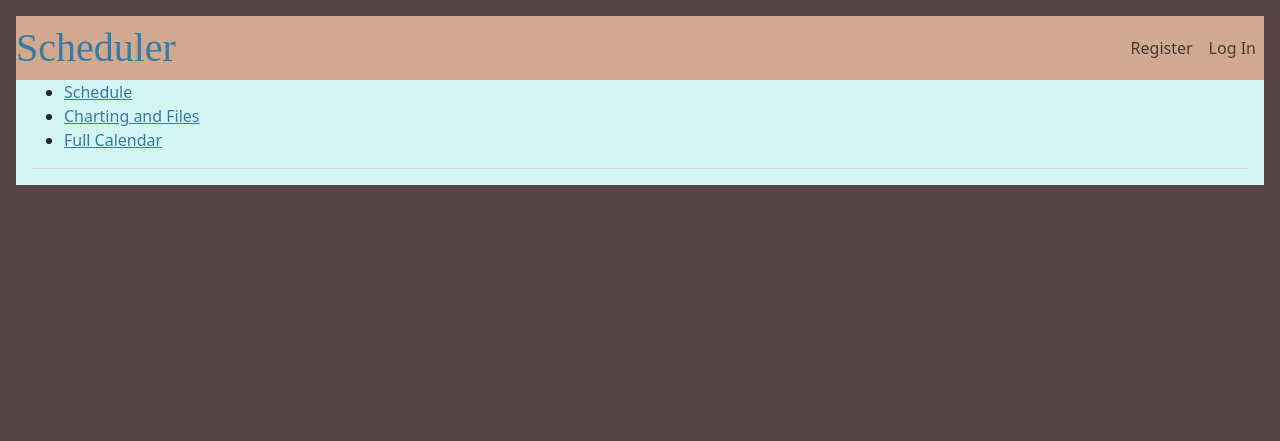
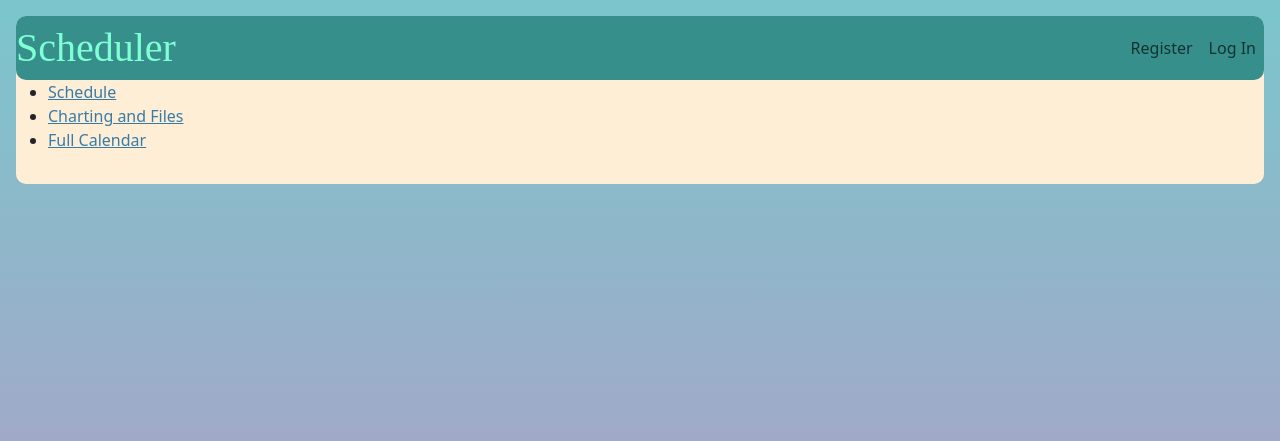
Before and after one commit to agene0001/Scheduler, a Flask app: template flaskr/templates/admin/landingA.html in a window 1280 px wide. Shown: the top 441 px of the page. Run offline with Flask 3, Linux system fonts and the light colour scheme; the template is opened without the code that fills it, so the values that code supplies are empty.

Commit message:
Update HTML structure and apply new CSS styling
The base HTML template structure has been updated to clearly define the head, body, header, and content sections. Changes have also been made in the CSS styling, including color schemes and elements' layout, to enhance the overall user interface and provide a more pleasing visual experience.

```diff
--- a/flaskr/static/style.css
+++ b/flaskr/static/style.css
@@ -1,18 +1,27 @@
 html {
     font-family: sans-serif;
-    background: #554348;
+
+background: #BE93C5;  /* fallback for old browsers */
+background: -webkit-linear-gradient(to bottom, #7BC6CC, #BE93C5);  /* Chrome 10-25, Safari 5.1-6 */
+background: linear-gradient(to bottom, #7BC6CC, #BE93C5);
+
+    background-repeat: no-repeat;
+
+    background-attachment: fixed;
+/* W3C, IE 10+/ Edge, Firefox 16+, Chrome 26+, Opera 12+, Safari 7+ */
     padding: 1rem;
 }
 
 body {
     max-width: 1260px;
     margin: 0 auto;
-    background: #D4F5F5;
+    border-radius:10px;
+    background: #FFEED6;
 }
 
 h1 {
     font-family: serif;
-    color: #377ba8;
+    color: #7FFFD4;
     margin: 1rem 0;
 }
 
@@ -89,7 +98,8 @@ input[type=submit]:hover {
 
 
 nav {
-    background: #D0A98F;
+    background: #368F8B;
+    border-radius: 10px;
     display: flex;
     align-items: center;
     padding: 0 0.5rem;
--- a/flaskr/templates/base.html
+++ b/flaskr/templates/base.html
@@ -1,13 +1,19 @@
 <!doctype html>
+<head>
     <title>{% block title %}{% endblock %} - Flaskr</title>
     <link href="https://cdn.jsdelivr.net/npm/bootstrap@5.3.3/dist/css/bootstrap.min.css" rel="stylesheet"
           integrity="sha384-QWTKZyjpPEjISv5WaRU9OFeRpok6YctnYmDr5pNlyT2bRjXh0JMhjY6hW+ALEwIH" crossorigin="anonymous">
     <script src="https://ajax.googleapis.com/ajax/libs/jquery/3.7.1/jquery.min.js"></script>
     <link rel="stylesheet" href="{{ url_for('static', filename='style.css') }}">
+</head>
 
-<nav class="navbar navbar-expand-lg">
+    <body>
+    <header>
+
+        <nav class="navbar navbar-expand-lg container-fluid">
             <h1>Scheduler</h1>
-    <button class="navbar-toggler" type="button" data-bs-toggle="collapse" data-bs-target="#navbarSupportedContent"
+            <button class="navbar-toggler" type="button" data-bs-toggle="collapse"
+                    data-bs-target="#navbarSupportedContent"
                     aria-controls="navbarSupportedContent" aria-expanded="false" aria-label="Toggle navigation">
                 <span class="navbar-toggler-icon"></span>
             </button>
@@ -33,14 +39,12 @@
                 </ul>
             </div>
         </nav>
-<section class="content">
-    <header>
         {% block header %}{% endblock %}
     </header>
+<section class="content">
     {% for message in get_flashed_messages() %}
         <div class="flash">{{ message }}</div>
     {% endfor %}
-    <body>
     {% block content %}{% endblock %}
 
     <script src="https://cdn.jsdelivr.net/npm/bootstrap@5.3.3/dist/js/bootstrap.bundle.min.js"
```
Lines whose indentation alone changed are shown as unchanged.
